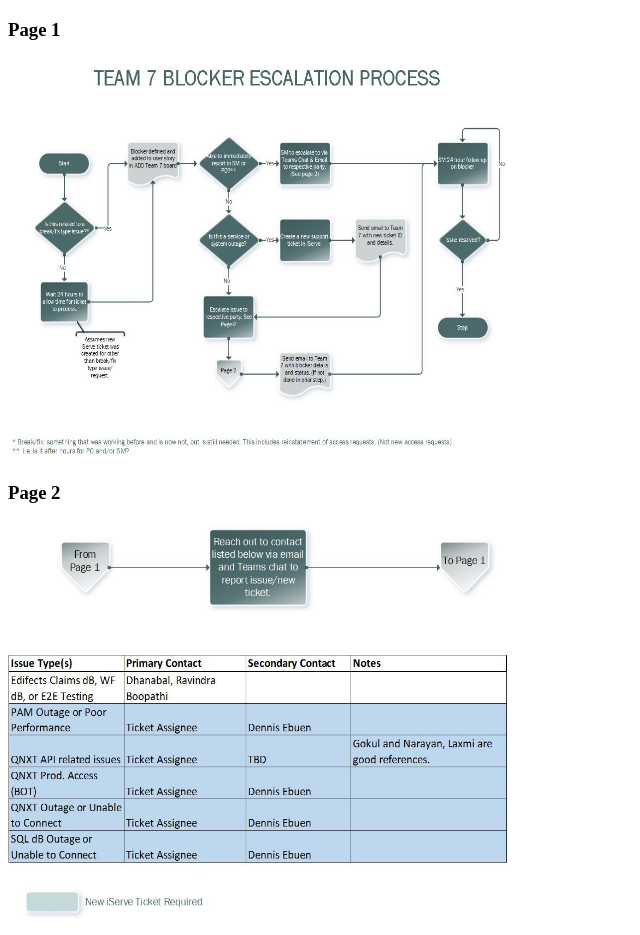
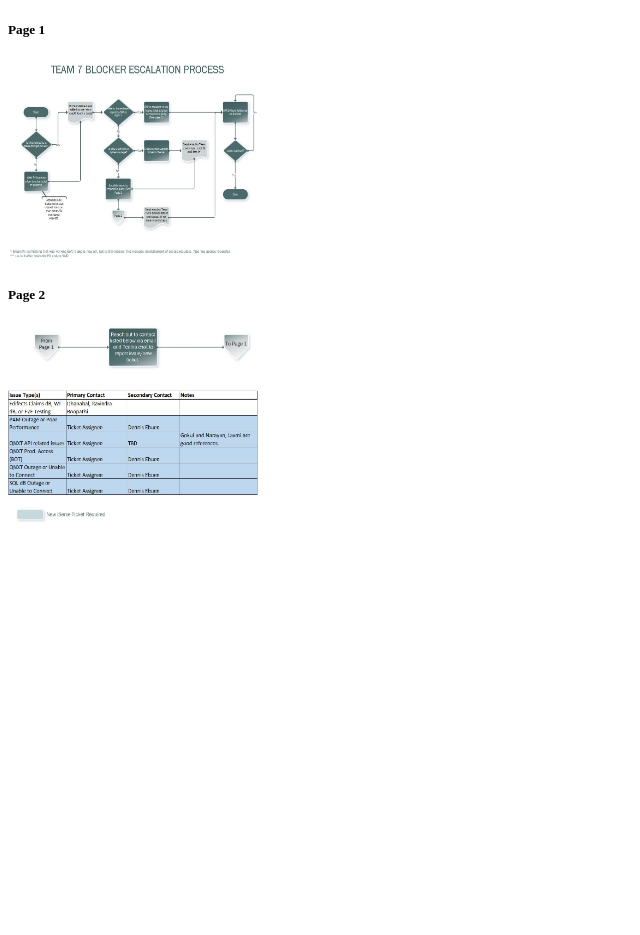
Before and after one commit to atlsykes/MH-Process, a plain HTML site: page index.htm in a window 1280 px wide. Shown: the whole page, without its empty margins (0-640 px from the left). After the commit the page ends 800 px from the top, so only its background shows below. Drawn offline with Linux system fonts and the light colour scheme.

Commit message:
Add files via upload

```diff
--- a/index.htm
+++ b/index.htm
@@ -13,15 +13,15 @@
     <link rel="stylesheet" href="" />
   </head>
   <body>
-    <h3>Page 1</h3>
+    <h5>Page 1</h5>
     <img
       src="./Team 7 Blocker Escalation Process-page1.jpg"
-      style="width: 500px; height: 400px"
+      style="width: 250px; height: 200px"
     />
-    <h3>Page 2</h3>
+    <h5>Page 2</h5>
     <img
       src="./Team 7 Blocker Escalation Process-page2.jpg"
-      style="width: 500px; height: 400px"
+      style="width: 250px; height: 200px"
     />
 
     <script src="" async defer></script>
```
